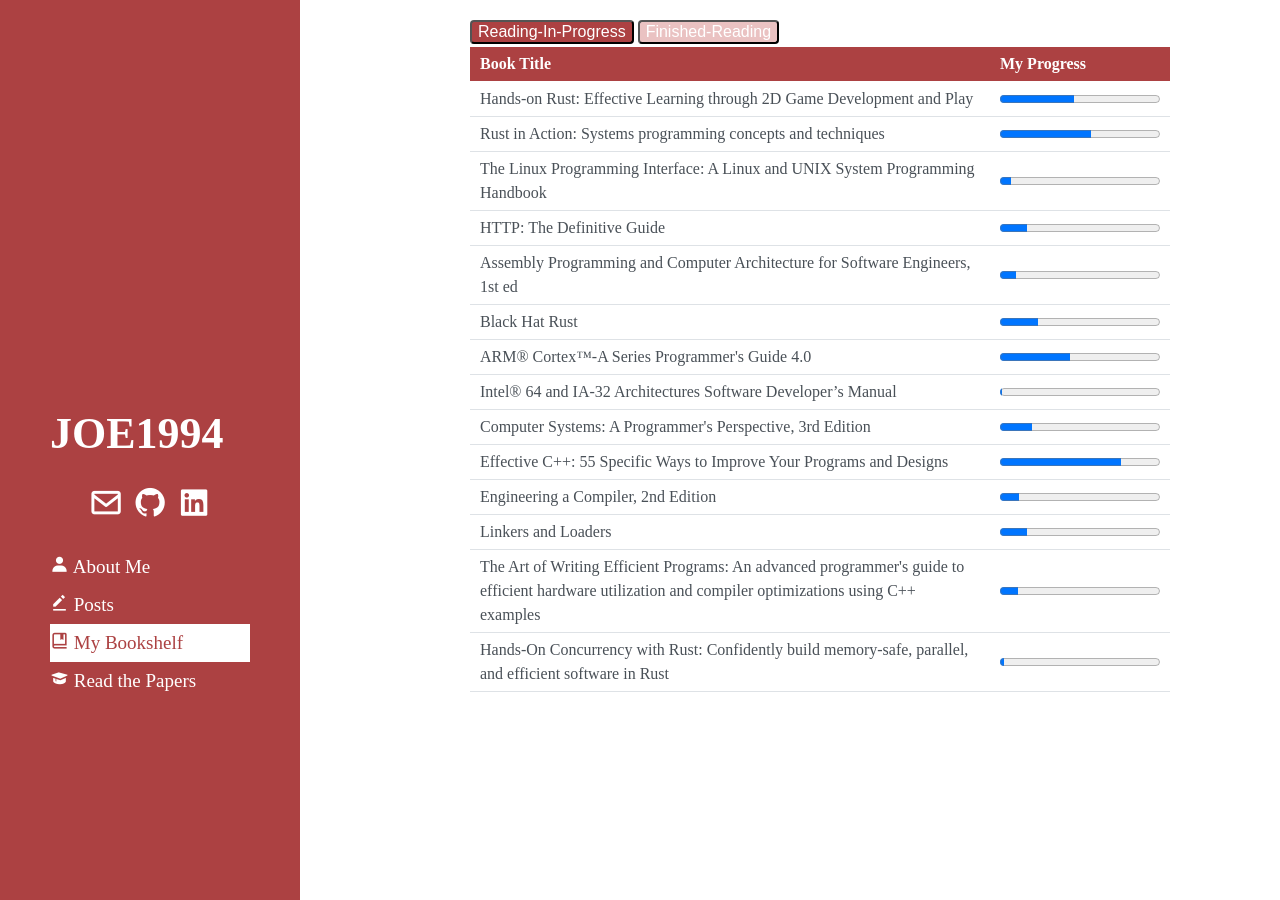
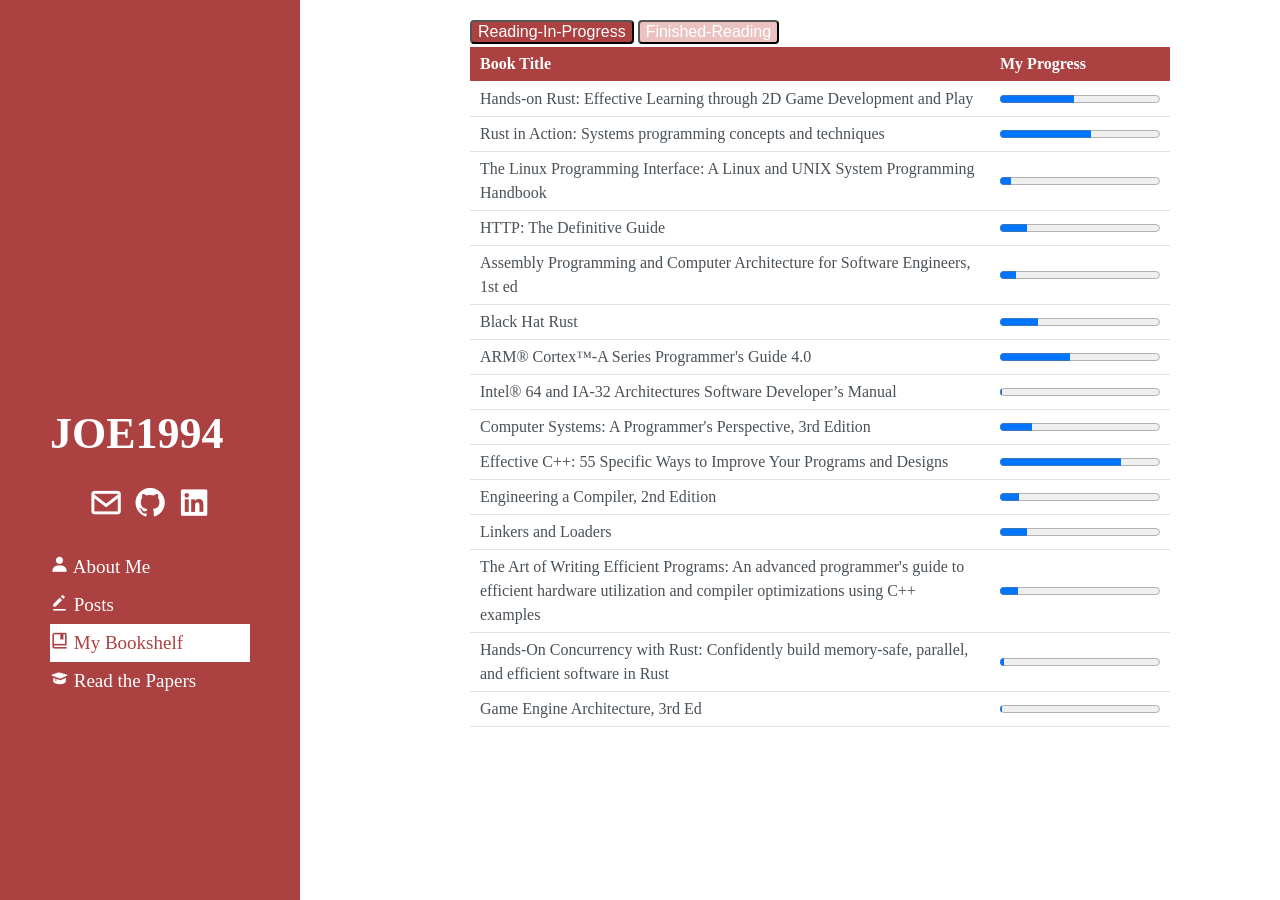
Before and after one commit to JOE1994/JOE1994.github.io, a Jekyll site: the page built from bookshelf.html, in a window 1280 px wide. Built offline with Jekyll 4.4.1, drawn with Linux system fonts in a browser that asks for light colours; some web fonts are replaced.

Commit message:
[book] Begin reading "Game Engine Architecture"

```diff
--- a/_data/bookshelf_still_reading.yml
+++ b/_data/bookshelf_still_reading.yml
@@ -55,3 +55,7 @@
 - name: "Hands-On Concurrency with Rust: Confidently build memory-safe, parallel, and efficient software in Rust"
   progress: 12
   tot_pages: 444
+
+- name: "Game Engine Architecture, 3rd Ed"
+  progress: 12
+  tot_pages: 1240
```
